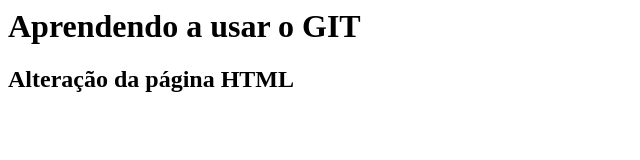
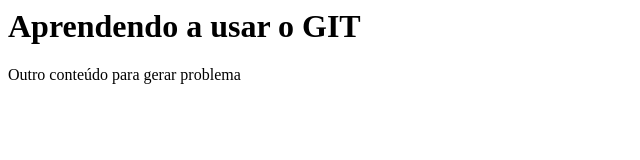
Before and after one commit to devjshm/gama-no-github, a plain HTML site: page index.html in a window 1280 px wide. Shown: the whole page, without its empty margins (0-640 px from the left). Drawn offline with Linux system fonts and the light colour scheme.

Commit message:
outro commit, desta vez em master

```diff
--- a/index.html
+++ b/index.html
@@ -1,6 +1,6 @@
 <html>
 <body>
 	<h1>Aprendendo a usar o GIT</h1>
-	<h2>Alteração da página HTML</h2>
+	<p>Outro conteúdo para gerar problema</p>
 	</body>
 	</html>
```
